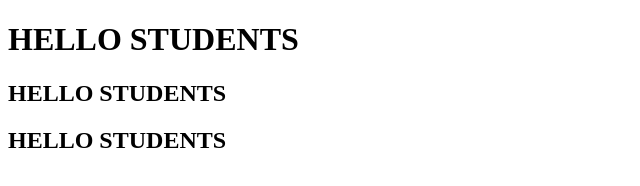
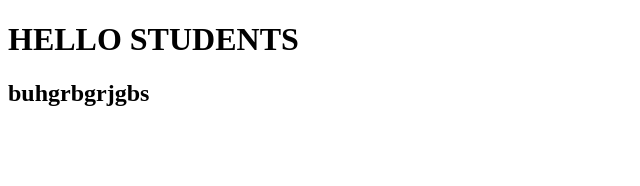
Before and after one commit to UtkarshAgrawal578/GithubDevops, a plain HTML site: page index.html in a window 1280 px wide. Shown: the whole page, without its empty margins (0-640 px from the left). Drawn offline with Linux system fonts and the light colour scheme.

Commit message:
Revert "WIP: current changes"
This reverts commit 640135b1fdd7b7e88a5727efb9ad85e67c96a3b6.

```diff
--- a/index.html
+++ b/index.html
@@ -7,7 +7,6 @@
 </head>
 <body>
     <h1>HELLO STUDENTS</h1>
-    <h2>HELLO STUDENTS</h2>
-    <h2>HELLO STUDENTS</h2>
+    <h2>buhgrbgrjgbs</h2>
 </body>
 </html>
```
